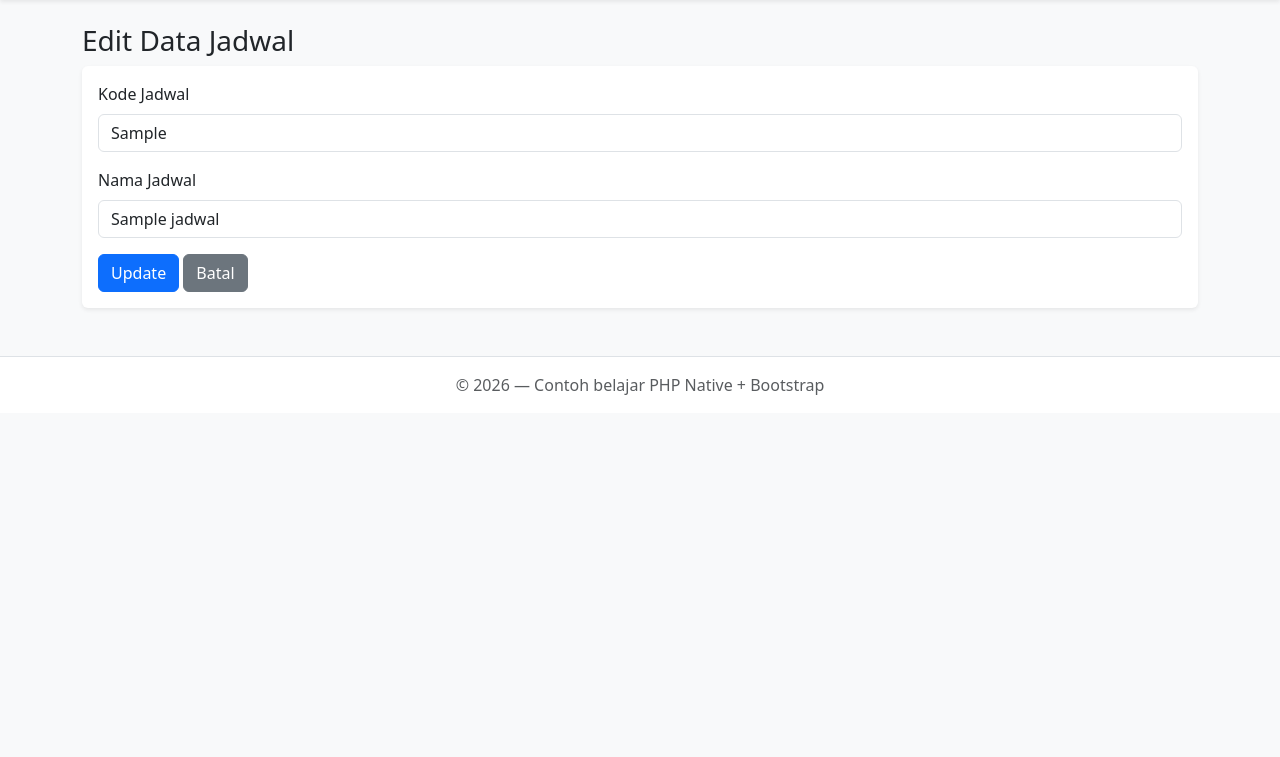
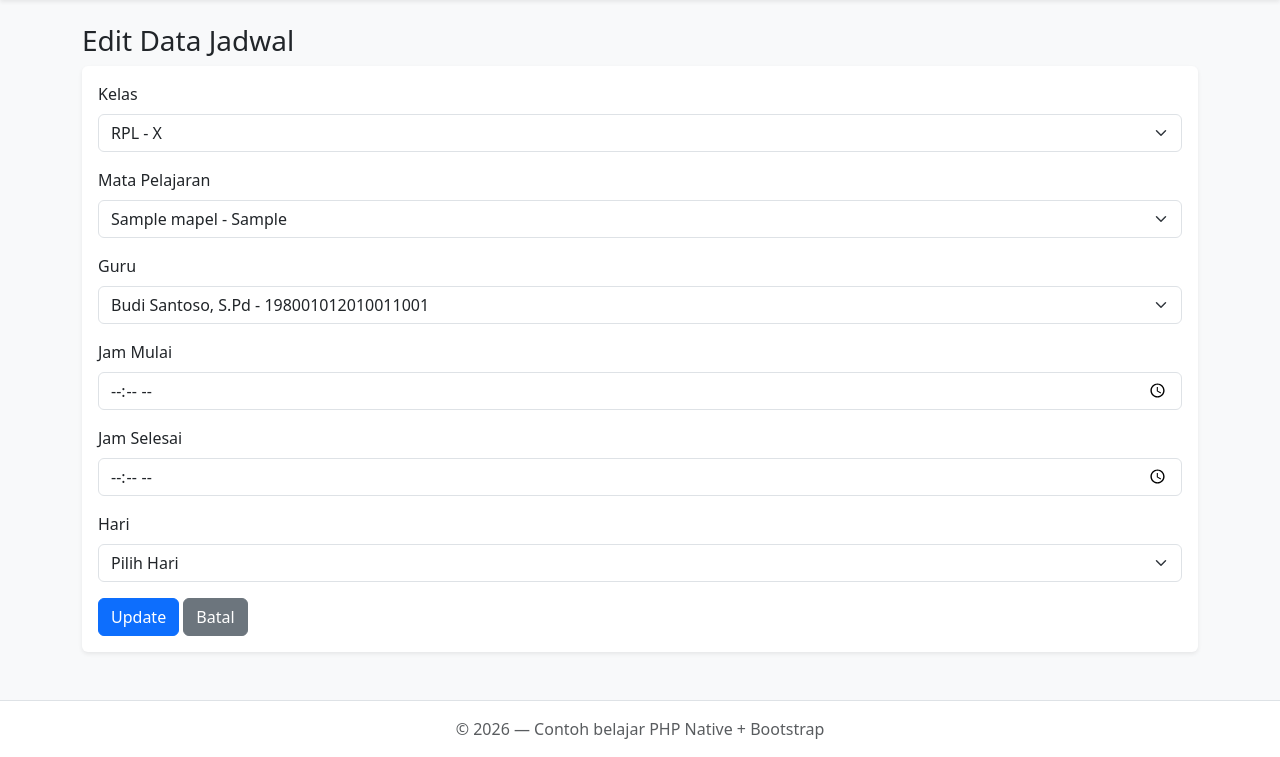
Before and after one commit to boyprakasa/materi-pkl, a PHP site: page /jadwal/edit/1 in a window 1280 px wide. Shown: the part 56-813 px from the top of the page. Before the commit the page ends 451 px from the top, so only its background shows below. Run offline with PHP 8.4, Linux system fonts and the light colour scheme; data comes from the database, SQL or seed files in the repository; tables that the repository leaves empty or names only in its code hold one stand-in row (values such as "Sample post"); data that the repository does not hold is empty; some libraries are stand-ins or nearby versions.

Commit message:
Enhance Jadwal management: update create/edit forms to include jam_mulai and jam_selesai, and modify index view to display relevant data

```diff
--- a/controllers/JadwalController.php
+++ b/controllers/JadwalController.php
@@ -56,6 +56,11 @@ class JadwalController
     public function edit($id)
     {
         $data['title'] = 'Edit Jadwal';
+
+        $data['daftar_kelas']  = $this->kelasModel->getAll();
+        $data['daftar_mapel']  = $this->mapelModel->getAll();
+        $data['daftar_guru']  = $this->guruModel->getAll();
+
         $data['jadwal']  = $this->jadwalModel->find($id);
 
         if (!$data['jadwal']) {
--- a/models/Jadwal.php
+++ b/models/Jadwal.php
@@ -35,15 +35,16 @@ class Jadwal
     public function create(array $data): bool
     {
         $stmt = $this->db->prepare(
-            "INSERT INTO jadwal (kelas_id, mapel_id, guru_id, hari, jam)
-             VALUES (?, ?, ?, ?, ?)"
+            "INSERT INTO jadwal (kelas_id, mapel_id, guru_id, hari, jam_mulai, jam_selesai)
+             VALUES (?, ?, ?, ?, ?, ?)"
         );
         return $stmt->execute([
             $data['kelas_id'],
             $data['mapel_id'],
             $data['guru_id'],
             $data['hari'],
-            $data['jam'],
+            $data['jam_mulai'],
+            $data['jam_selesai'],
         ]);
     }
 
@@ -51,7 +52,7 @@ class Jadwal
     public function update($id, array $data): bool
     {
         $stmt = $this->db->prepare(
-            "UPDATE jadwal SET kelas_id = ?, mapel_id = ?, guru_id = ?, hari = ?, jam = ?
+            "UPDATE jadwal SET kelas_id = ?, mapel_id = ?, guru_id = ?, hari = ?, jam_mulai = ?, jam_selesai = ?
              WHERE id = ?"
         );
         return $stmt->execute([
@@ -59,7 +60,8 @@ class Jadwal
             $data['mapel_id'],
             $data['guru_id'],
             $data['hari'],
-            $data['jam'],
+            $data['jam_mulai'],
+            $data['jam_selesai'],
             $id,
         ]);
     }
--- a/views/jadwal/create.php
+++ b/views/jadwal/create.php
@@ -32,11 +32,11 @@
             </div>
             <div class="mb-3">
                 <label class="form-label">Jam Mulai</label>
-                <input type="time" name="jam" class="form-control" required>
+                <input type="time" name="jam_mulai" class="form-control" required>
             </div>
             <div class="mb-3">
                 <label class="form-label">Jam Selesai</label>
-                <input type="time" name="jam" class="form-control" required>
+                <input type="time" name="jam_selesai" class="form-control" required>
             </div>
             <div class="mb-3">
                 <label class="form-label">Hari</label>
--- a/views/jadwal/edit.php
+++ b/views/jadwal/edit.php
@@ -1,19 +1,61 @@
 <h3>Edit Data Jadwal</h3>
-
+<!-- <pre>
+    <?= print_r($data) ?>
+    <?= print_r($data['daftar_kelas']) ?>
+    <?= print_r($data['daftar_mapel']) ?>
+    <?= print_r($data['daftar_guru']) ?>
+</pre> -->
 <div class="card border-0 shadow-sm">
     <div class="card-body">
         <form action="<?= BASE_URL ?>jadwal/update/<?= $data['jadwal']['id'] ?>" method="POST">
             <div class="mb-3">
-                <label class="form-label">Kode Jadwal</label>
-                <input type="text" name="kode_jadwal" class="form-control"
-                    value="<?= htmlspecialchars($data['jadwal']['kode_jadwal']) ?>" required>
+                <label class="form-label">Kelas</label>
+                <select class="form-select" name="kelas_id">
+                    <option value="">Pilih Kelas</option>
+                    <?php foreach ($data['daftar_kelas'] as $kelas): ?>
+                        <option <?= $kelas['id'] === $data['jadwal']['kelas_id'] ? 'selected' : '' ?> value="<?= $kelas['id'] ?>"><?= $kelas['nama_jurusan'] ?> - <?= $kelas['kelas'] ?></option>
+                    <?php endforeach; ?>
+                </select>
             </div>
             <div class="mb-3">
-                <label class="form-label">Nama Jadwal</label>
-                <input type="text" name="nama_jadwal" class="form-control"
-                    value="<?= htmlspecialchars($data['jadwal']['nama_jadwal']) ?>" required>
+                <label class="form-label">Mata Pelajaran</label>
+                <select class="form-select" name="mapel_id">
+                    <option value="">Pilih Mata Pelajaran</option>
+                    <?php foreach ($data['daftar_mapel'] as $mapel): ?>
+                        <option <?= $mapel['id'] === $data['jadwal']['mapel_id'] ? 'selected' : '' ?> value="<?= $mapel['id'] ?>"><?= $mapel['nama_mapel'] ?> - <?= $mapel['kode_mapel'] ?></option>
+                    <?php endforeach; ?>
+                </select>
             </div>
-
+            <div class="mb-3">
+                <label class="form-label">Guru</label>
+                <select class="form-select" name="guru_id">
+                    <option value="">Pilih Guru</option>
+                    <?php foreach ($data['daftar_guru'] as $guru): ?>
+                        <option <?= $guru['id'] === $data['jadwal']['guru_id'] ? 'selected' : '' ?> value="<?= $guru['id'] ?>"><?= $guru['nama_guru'] ?> - <?= $guru['nip'] ?></option>
+                    <?php endforeach; ?>
+                </select>
+            </div>
+            <div class="mb-3">
+                <label class="form-label">Jam Mulai</label>
+                <input type="time" name="jam_mulai" class="form-control" value="<?= $data['jadwal']['jam_mulai'] ?>" required>
+            </div>
+            <div class="mb-3">
+                <label class="form-label">Jam Selesai</label>
+                <input type="time" name="jam_selesai" class="form-control" value="<?= $data['jadwal']['jam_selesai'] ?>" required>
+            </div>
+            <div class="mb-3">
+                <label class="form-label">Hari</label>
+                <select class="form-select" name="hari" required>
+                    <option value="">Pilih Hari</option>
+                    <option <?= $data['jadwal']['hari'] === 'Senin' ? 'selected' : '' ?> value="Senin">Senin</option>
+                    <option <?= $data['jadwal']['hari'] === 'Selasa' ? 'selected' : '' ?> value="Selasa">Selasa</option>
+                    <option <?= $data['jadwal']['hari'] === 'Rabu' ? 'selected' : '' ?> value="Rabu">Rabu</option>
+                    <option <?= $data['jadwal']['hari'] === 'Kamis' ? 'selected' : '' ?> value="Kamis">Kamis</option>
+                    <option <?= $data['jadwal']['hari'] === 'Jumat' ? 'selected' : '' ?> value="Jumat">Jumat</option>
+                    <option value="Sabtu" disabled>Sabtu</option>
+                    <option value="Minggu" disabled>Minggu</option>
+                </select>
+            </div>
             <button type="submit" class="btn btn-primary">Update</button>
             <a href="<?= BASE_URL ?>jadwal" class="btn btn-secondary">Batal</a>
         </form>
```
Also changed, not shown: views/jadwal/index.php (+12 -4 lines).
